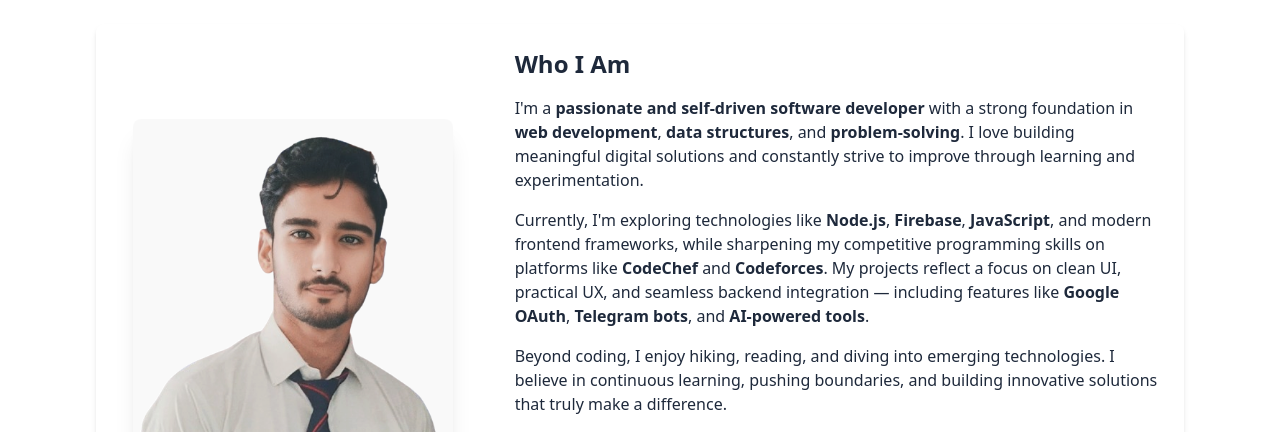
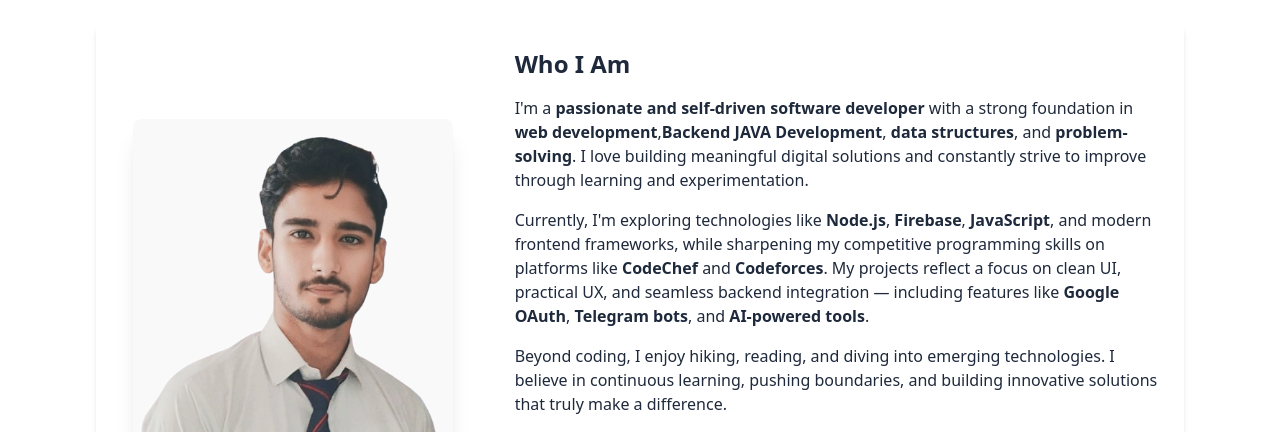
Before and after one commit to Sharma9027/Portfolio, a website: page index.html in a window 1280 px wide. Shown: the part 668-1100 px from the top of the page. Drawn offline with nearby package versions, Linux system fonts and the light colour scheme.

Commit message:
Update index.html

```diff
--- a/index.html
+++ b/index.html
@@ -148,7 +148,7 @@
                     <h3 class="text-2xl font-semibold mb-4">Who I Am</h3>
                     <p class="mb-4">
                         I'm a <strong>passionate and self-driven software developer</strong> with a strong foundation in
-                        <strong>web development</strong>, <strong>data structures</strong>, and
+                        <strong>web development</strong>,<strong>Backend JAVA Development</strong>, <strong>data structures</strong>, and
                         <strong>problem-solving</strong>.
                         I love building meaningful digital solutions and constantly strive to improve through learning
                         and experimentation.
```
